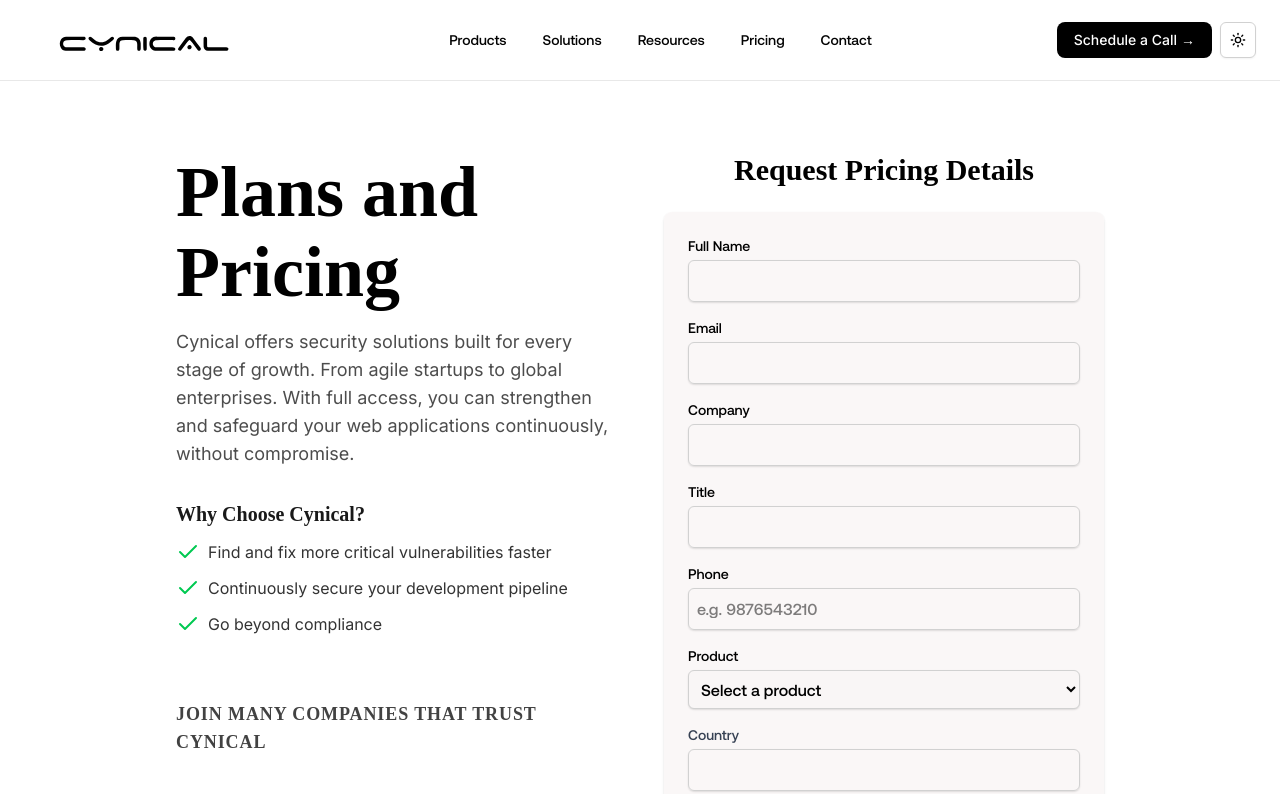
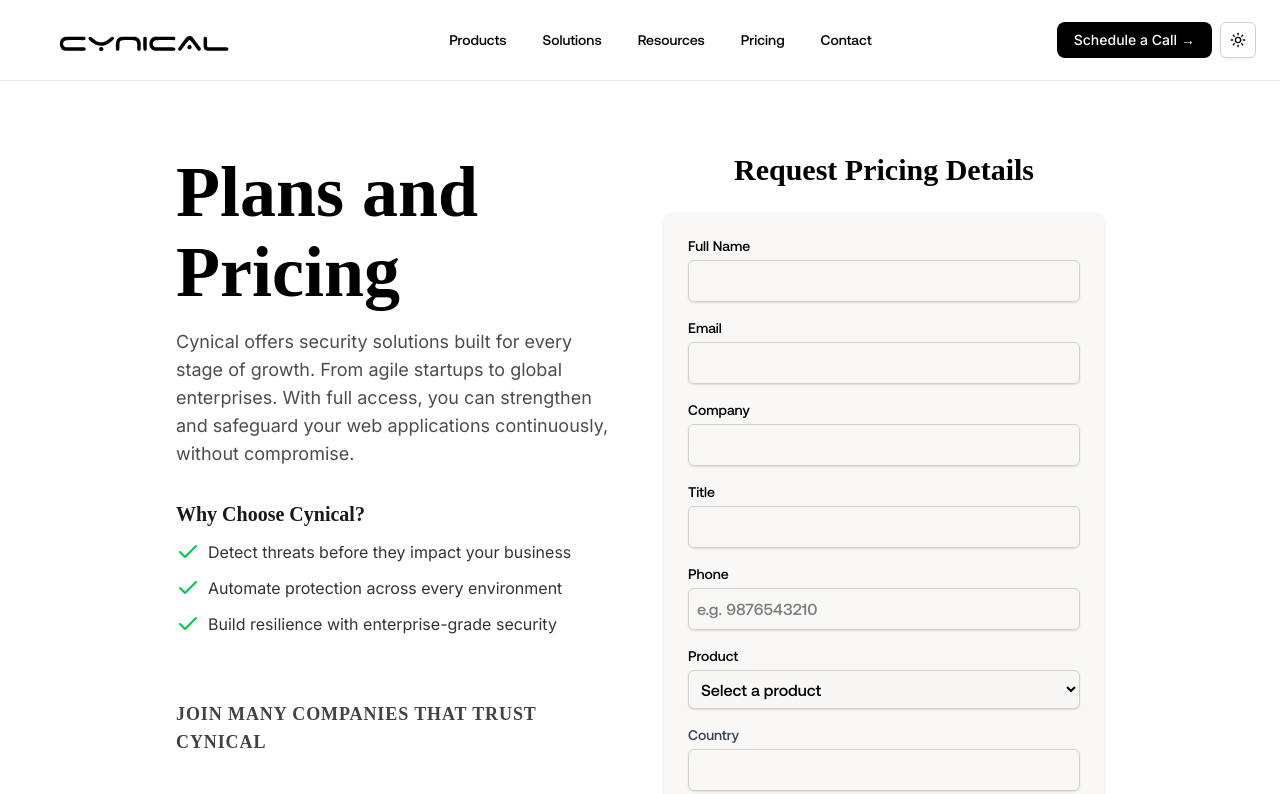
Before and after one commit to JivanKadel/cynicalsite, a Next.js app: page /pricing in a window 1280 px wide. Shown: the top 794 px of the page. Built offline with nearby package versions, Linux system fonts and the light colour scheme; what @bprogress/next would draw is missing.

Commit message:
fix(pricing page)

```diff
--- a/app/pricing/page.tsx
+++ b/app/pricing/page.tsx
@@ -34,15 +34,16 @@ export default function PricingPage() {
               Why Choose Cynical?
             </h2>
             <p className="flex gap-2 items-center">
-              <Check className="text-green-500" /> Find and fix more critical
-              vulnerabilities faster
+              <Check className="text-green-500" /> Detect threats before they
+              impact your business
             </p>
             <p className="flex gap-2 items-center">
-              <Check className="text-green-500" /> Continuously secure your
-              development pipeline
+              <Check className="text-green-500" /> Automate protection across
+              every environment
             </p>
             <p className="flex gap-2 items-center">
-              <Check className="text-green-500" /> Go beyond compliance
+              <Check className="text-green-500" /> Build resilience with
+              enterprise-grade security
             </p>
           </div>
 
```
